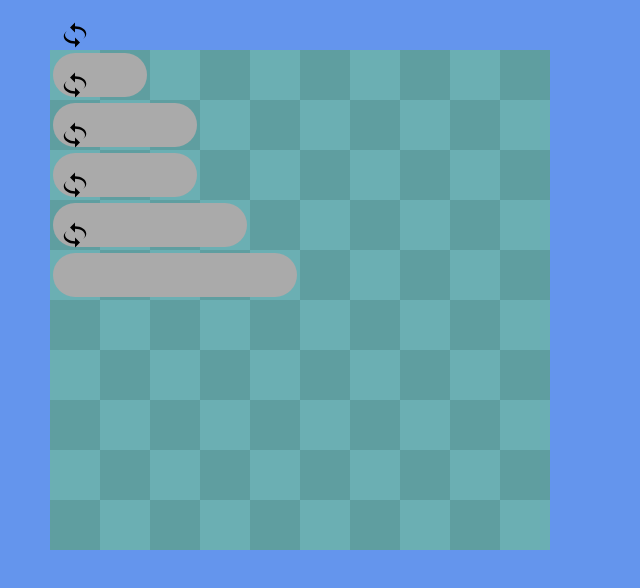
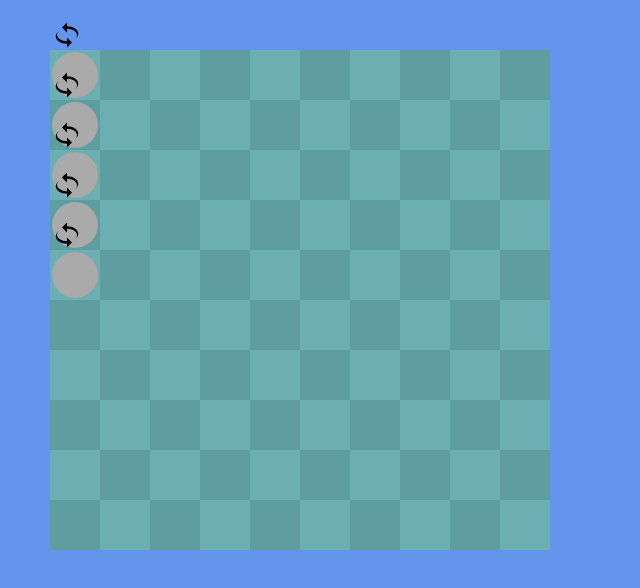
Before and after one commit to Kaasjongetje/Battleship, a website with bundled scripts: page index.html in a window 1280 px wide. Shown: the whole page, without its empty margins (0-640 px from the left). Built offline with nearby package versions, Linux system fonts and the light colour scheme.

Commit message:
Shipwrapper is weggehaald

```diff
--- a/dom.js
+++ b/dom.js
@@ -9,6 +9,9 @@ import {
 } from "./form.js";
 import Board from "./board.js";
 import Ship from "./ship.js";
+import {
+    onShipDrag,
+} from "./preparation.js";
 
 export function loadPage (element) {
     removeChildNodes(document.body);
@@ -30,30 +33,27 @@ export function getPreparation() {
             modifiers: [
                 interact.modifiers.restrictRect({
                   restriction: 'parent',
-                  endOnly: true
+                  endOnly: true,
                 })
               ],
+              inertia: true,
             listeners: {
-                start: () => {},
-                move: () => {},
+                start: (e) => {},
+                move: (e) => onShipDrag(e),
             }
         });
 
         setPosition(shipContainer, ship.location);
-
-        const shipWrapper = createElement('ship-wrapper');
-        setSize(shipWrapper, ship.size, ship.direction, 100);
+        setSize(shipContainer, ship.size, ship.direction);
 
         const shipElement = createElement('ship');
 
-        shipWrapper.appendChild(shipElement);
+        shipContainer.appendChild(shipElement);
 
         const rotator = createElement('rotator');
-        rotator.addEventListener('mouseenter', () => onRotatorEnter(ship));
+        rotator.addEventListener('mouseenter', () => {});
 
         shipContainer.appendChild(rotator);
-
-        shipContainer.appendChild(shipWrapper);
 
         boardElement.appendChild(shipContainer);
         shipContainers.push(shipContainer);
--- a/style.css
+++ b/style.css
@@ -58,11 +58,8 @@ form {
     position: absolute;
     width: 10%;
     height: 10%;
+    padding: calc(3.75% / 10);
     touch-action: none;
-}
-
-.ship-wrapper {
-    padding: 3px;
 }
 
 .ship {
@@ -92,7 +89,5 @@ form {
     height: 30px;
     background-image: url(rotator.svg);
     bottom: 100%;
-    left: 50%;
-    transform: translateX(-50%);
     z-index: 3;
 }
```
